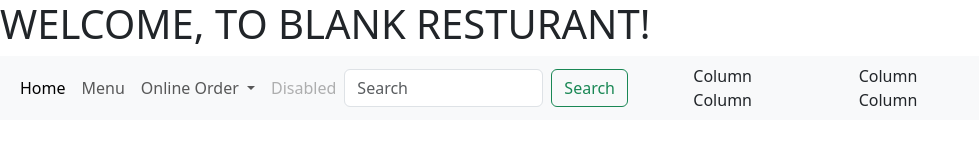
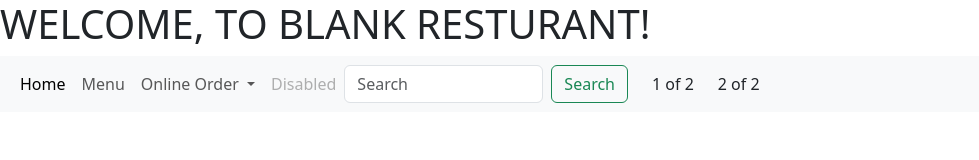
Before and after one commit to Cookieforlife922/Cookieforlife.github.io, a plain HTML site: page Home.html in a window 1280 px wide. Shown: the whole page, without its empty margins (0-979 px from the left). Drawn offline with nearby package versions, Linux system fonts and the light colour scheme.

Commit message:
Update Home.html

```diff
--- a/Home.html
+++ b/Home.html
@@ -44,13 +44,14 @@
         </div>
       </div>
       <div class="container text-center">
-        <div class="row row-cols-2">
-          <div class="col">Column</div>
-          <div class="col">Column</div>
-          <div class="col">Column</div>
-          <div class="col">Column</div>
+        <div class="row">
+          <div class="col">
+            1 of 2
+          </div>
+          <div class="col">
+            2 of 2
+          </div>
         </div>
-      </div>
     </nav>
   </body>
 </html>
```
